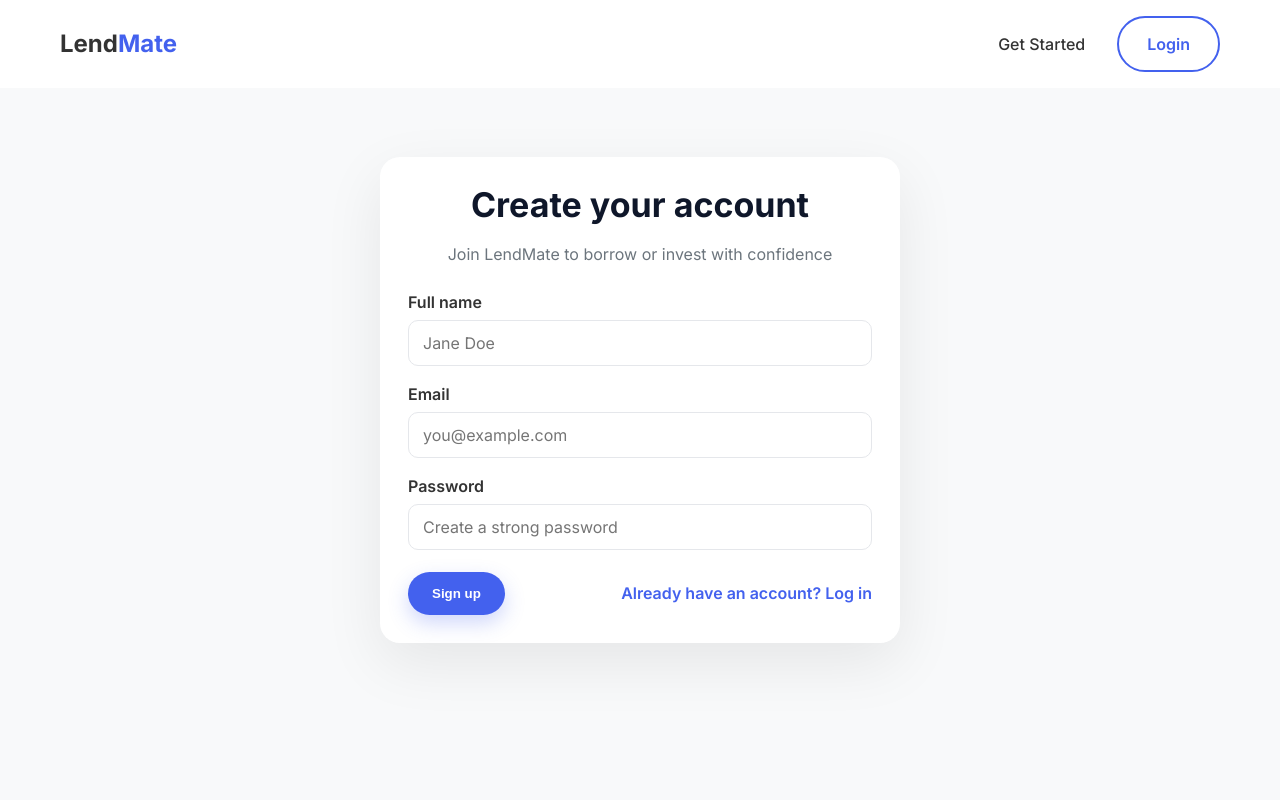
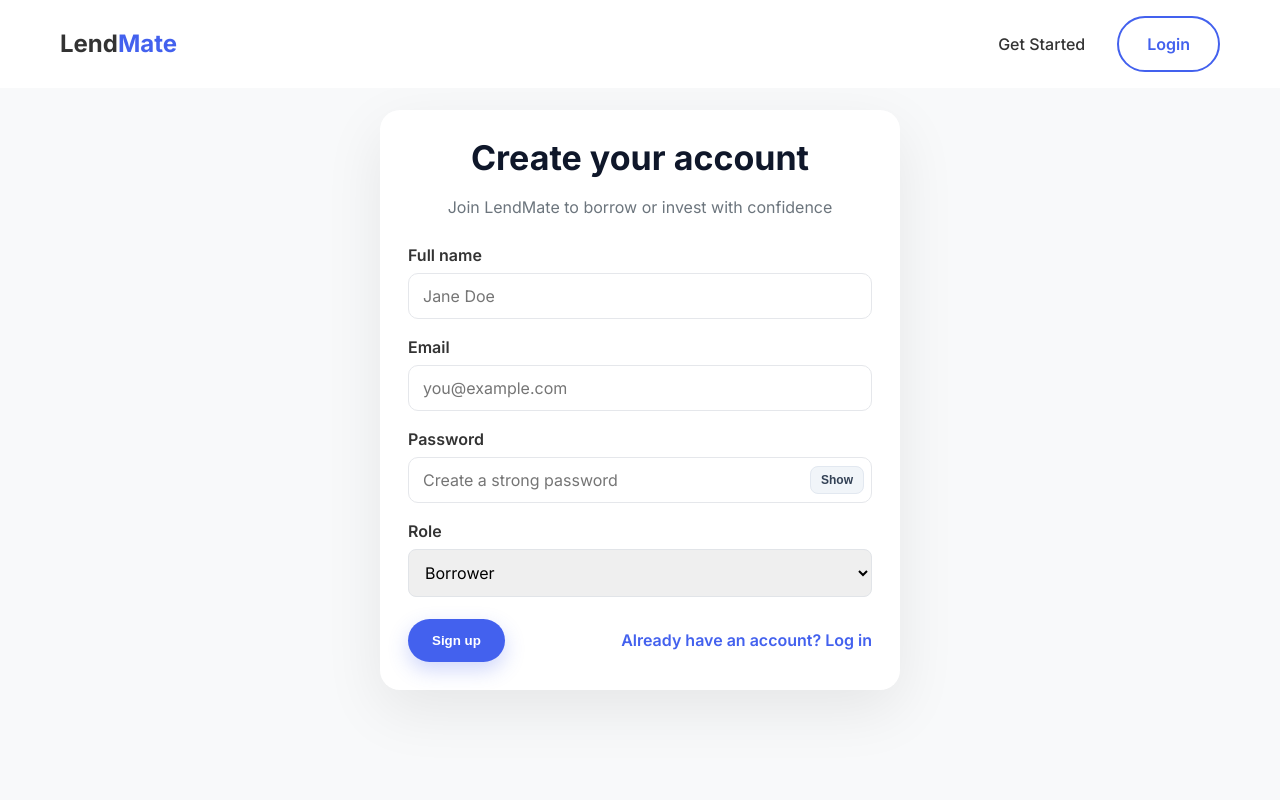
Before and after one commit to khuswant18/LendMate, a React (Vite) app: page /signup in a window 1280 px wide. Shown: the top 800 px of the page. Built offline with nearby package versions, Linux system fonts and the light colour scheme; no server answers.

Commit message:
added loading spinner in login and signup

```diff
--- a/src/Pages/Auth/auth.css
+++ b/src/Pages/Auth/auth.css
@@ -81,6 +81,11 @@
 .btn-primary:hover {
   background: var(--primary-dark);
 }
+.btn-primary[disabled] {
+  background: #94a3b8;
+  cursor: not-allowed;
+  box-shadow: none;
+}
 .auth-actions {
   display: flex;
   align-items: center;
@@ -92,6 +97,80 @@
   color: var(--primary);
   text-decoration: none;
   font-weight: 600;
+}
+
+/* New enhancements */
+.auth-error {
+  background: #fee2e2;
+  color: #b91c1c;
+  padding: 12px 16px;
+  border-radius: 10px;
+  font-size: 14px;
+  font-weight: 500;
+  border: 1px solid #fca5a5;
+  animation: fadeIn 0.25s ease;
+}
+
+.password-wrapper {
+  position: relative;
+  display: flex;
+  align-items: center;
+}
+.password-wrapper input {
+  padding-right: 82px;
+}
+.toggle-password {
+  position: absolute;
+  right: 8px;
+  background: #f1f5f9;
+  border: 1px solid #e2e8f0;
+  padding: 6px 10px;
+  border-radius: 8px;
+  cursor: pointer;
+  font-size: 12px;
+  font-weight: 600;
+  color: #334155;
+  transition: background 0.2s, border-color 0.2s;
+}
+.toggle-password:hover:not([disabled]) {
+  background: #e2e8f0;
+}
+.toggle-password[disabled] {
+  opacity: .6;
+  cursor: not-allowed;
+}
+
+.pwd-strength {
+  font-size: 12px;
+  margin-top: 4px;
+  font-weight: 600;
+}
+.strength-weak { color: #dc2626; }
+.strength-fair { color: #ea580c; }
+.strength-good { color: #ca8a04; }
+.strength-strong { color: #16a34a; }
+
+input[disabled], select[disabled] {
+  background: #f1f5f9;
+  cursor: not-allowed;
+  color: #64748b;
+}
+
+.visually-hidden {
+  position: absolute;
+  width: 1px;
+  height: 1px;
+  padding: 0;
+  margin: -1px;
+  overflow: hidden;
+  clip: rect(0 0 0 0);
+  white-space: nowrap;
+  border: 0;
+}
+
+@keyframes fadeIn {
+  from { opacity: 0; transform: translateY(-4px); }
+  to { opacity: 1; transform: translateY(0); }
 }
 @keyframes riseIn {
   from {
--- a/src/Pages/Login/Login.jsx
+++ b/src/Pages/Login/Login.jsx
@@ -1,12 +1,17 @@
-import React from 'react';
+import React, { useState } from 'react';
 import '../Auth/auth.css';
 import { Link, useNavigate } from 'react-router-dom';
 const API_URL = import.meta.env.VITE_API_URL;
 
 const Login = () => {
   const navigate = useNavigate();
+  const [loading, setLoading] = useState(false);
+  const [error, setError] = useState('');
+  const [showPassword, setShowPassword] = useState(false);
   const onSubmit = async (e) => {
     e.preventDefault();
+  setError('');
+  setLoading(true);
     const email = e.target.email.value;
     const password = e.target.password.value;
     try {
@@ -17,15 +22,24 @@ const Login = () => {
         },
         body: JSON.stringify({ email, password }),
       });
-      if (res.ok) {
-  const data = await res.json();
-  localStorage.setItem('jwt', data.token);
-  navigate('/option');
-      } else {
-        alert('Login failed. Please check your credentials.');
+          if (res.ok) {
+            const data = await res.json();
+            localStorage.setItem('jwt', data.token);
+            if (data.role === 'borrower') {
+              navigate('/borrower');
+            } else if (data.role === 'Lender') {
+              navigate('/dashboard');
+            } else {
+              navigate('/');
+            }
+          } else {
+            const error = await res.json();
+            setError(error.message || 'Login failed. Please check your credentials.');
       }
     } catch (err) {
-      alert('Network error. Please try again.');
+      setError('Network error. Please try again.');
+    } finally {
+      setLoading(false);
     }
   };
 
@@ -35,22 +49,35 @@ const Login = () => {
         <h1 className="auth-title">Welcome back</h1>
         <p className="auth-subtitle">Log in to continue your LendMate journey</p>
 
-        <form className="auth-form" onSubmit={onSubmit}>
+        {error && <div className="auth-error" role="alert">{error}</div>}
+        <form className="auth-form" onSubmit={onSubmit} noValidate>
           <div className="auth-field">
             <label htmlFor="email">Email</label>
-            <input id="email" name="email" type="email" placeholder="you@example.com" required />
+            <input id="email" name="email" type="email" placeholder="you@example.com" required disabled={loading} />
           </div>
 
           <div className="auth-field">
             <label htmlFor="password">Password</label>
-            <input id="password" name="password" type="password" placeholder="••••••••" required />
+            <div className="password-wrapper">
+              <input id="password" name="password" type={showPassword ? 'text':'password'} placeholder="••••••••" required disabled={loading} />
+              <button
+                type="button"
+                className="toggle-password"
+                onClick={()=> setShowPassword(p=>!p)}
+                aria-label={showPassword? 'Hide password':'Show password'}
+                disabled={loading}
+              >{showPassword ? 'Hide':'Show'}</button>
+            </div>
           </div>
 
           <div className="auth-actions">
-            <button type="submit" className="btn-primary">Log in</button>
+            <button type="submit" className="btn-primary" disabled={loading} aria-busy={loading}>
+              {loading ? 'Logging in...' : 'Log in'}
+            </button>
             <Link to="/signup" className="auth-switch">New here? Create an account</Link>
           </div>
         </form>
+        <div className="visually-hidden" aria-live="polite">{loading ? 'Submitting form' : ''}</div>
       </div>
     </section>
   );
--- a/src/Pages/Signup/Signup.jsx
+++ b/src/Pages/Signup/Signup.jsx
@@ -1,30 +1,59 @@
-import React from 'react';
+import React, { useState, useRef } from 'react';
 import '../Auth/auth.css';
 import { Link, useNavigate } from 'react-router-dom';
 const API_URL = import.meta.env.VITE_API_URL;
 
 const Signup = () => {
   const navigate = useNavigate();
+  const [loading, setLoading] = useState(false);
+  const [error, setError] = useState('');
+  const [showPassword, setShowPassword] = useState(false);
+  const [passwordStrength, setPasswordStrength] = useState('');
+  const firstFieldRef = useRef(null);
+  const statusRef = useRef(null);
+
+  const evaluateStrength = (pwd) => {
+    if (!pwd) return '';
+    let score = 0;
+    if (pwd.length >= 8) score++;
+    if (/[A-Z]/.test(pwd)) score++;
+    if (/[0-9]/.test(pwd)) score++;
+    if (/[^A-Za-z0-9]/.test(pwd)) score++;
+    return ['Weak','Fair','Good','Strong'][score-1] || 'Very weak';
+  }
   const onSubmit = async (e) => {
     e.preventDefault();
+    setError('');
+    setLoading(true);
     const name = e.target.name.value;
     const email = e.target.email.value;
     const password = e.target.password.value;
+    const role = e.target.role.value;
+    // Basic front-end validation
+    if (password.length < 6) {
+      setLoading(false);
+      setError('Password must be at least 6 characters.');
+      return;
+    }
     try {
       const res = await fetch(`${API_URL}/api/v1/auth/signup`, {
         method: 'POST',
         headers: {
           'Content-Type': 'application/json',
         },
-        body: JSON.stringify({ name, email, password }),
+        body: JSON.stringify({ name, email, password, role }),
       });
       if (res.ok) {
         navigate('/login');
       } else {
-        alert('Signup failed. Please try again.');
+        const error = await res.json();
+        setError(error.message || 'Signup failed. Please try again.');
       }
     } catch (err) {
-      alert('Network error. Please try again.');
+      setError('Network error. Please try again.');
+    } finally {
+      setLoading(false);
+      if (statusRef.current) statusRef.current.focus();
     }
   };
 
@@ -34,27 +63,58 @@ const Signup = () => {
         <h1 className="auth-title">Create your account</h1>
         <p className="auth-subtitle">Join LendMate to borrow or invest with confidence</p>
 
-        <form className="auth-form" onSubmit={onSubmit}>
+        {error && (
+          <div className="auth-error" role="alert" ref={statusRef} tabIndex={-1}>{error}</div>
+        )}
+        <form className="auth-form" onSubmit={onSubmit} noValidate>
           <div className="auth-field">
             <label htmlFor="name">Full name</label>
-            <input id="name" name="name" type="text" placeholder="Jane Doe" required />
+            <input ref={firstFieldRef} id="name" name="name" type="text" placeholder="Jane Doe" required disabled={loading} />
           </div>
 
           <div className="auth-field">
             <label htmlFor="email">Email</label>
-            <input id="email" name="email" type="email" placeholder="you@example.com" required />
+            <input id="email" name="email" type="email" placeholder="you@example.com" required disabled={loading} />
           </div>
 
           <div className="auth-field">
             <label htmlFor="password">Password</label>
-            <input id="password" name="password" type="password" placeholder="Create a strong password" required />
+            <div className="password-wrapper">
+              <input
+                id="password"
+                name="password"
+                type={showPassword ? 'text' : 'password'}
+                placeholder="Create a strong password"
+                required
+                disabled={loading}
+                onChange={(e)=> setPasswordStrength(evaluateStrength(e.target.value))}
+              />
+              <button
+                type="button"
+                className="toggle-password"
+                onClick={()=> setShowPassword(p=>!p)}
+                aria-label={showPassword? 'Hide password':'Show password'}
+                disabled={loading}
+              >{showPassword ? 'Hide' : 'Show'}</button>
+            </div>
+            {passwordStrength && <div className={`pwd-strength strength-${passwordStrength.toLowerCase().replace(' ','')}`}>Strength: {passwordStrength}</div>}
+          </div>
+          <div className="auth-field">
+            <label htmlFor="role">Role</label>
+            <select id="role" name="role" required disabled={loading}>
+              <option value="BORROWER">Borrower</option>
+              <option value="LENDER">Lender</option>
+            </select>
           </div>
 
           <div className="auth-actions">
-            <button type="submit" className="btn-primary">Sign up</button>
+            <button type="submit" className="btn-primary" disabled={loading} aria-busy={loading}>
+              {loading ? 'Creating account...' : 'Sign up'}
+            </button>
             <Link to="/login" className="auth-switch">Already have an account? Log in</Link>
           </div>
         </form>
+        <div className="visually-hidden" aria-live="polite">{loading ? 'Submitting form' : ''}</div>
       </div>
     </section>
   );
```
Also changed, not shown: src/main.jsx (+9 -9 lines).
